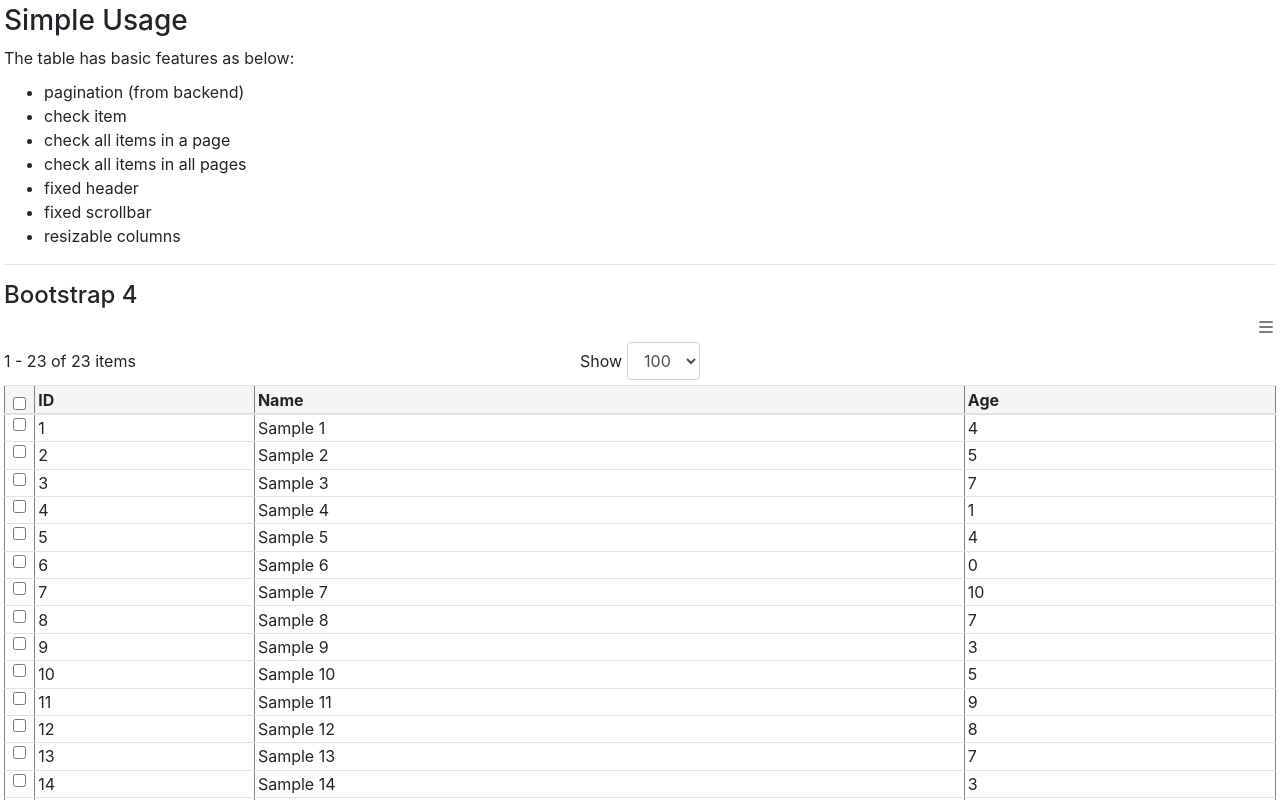
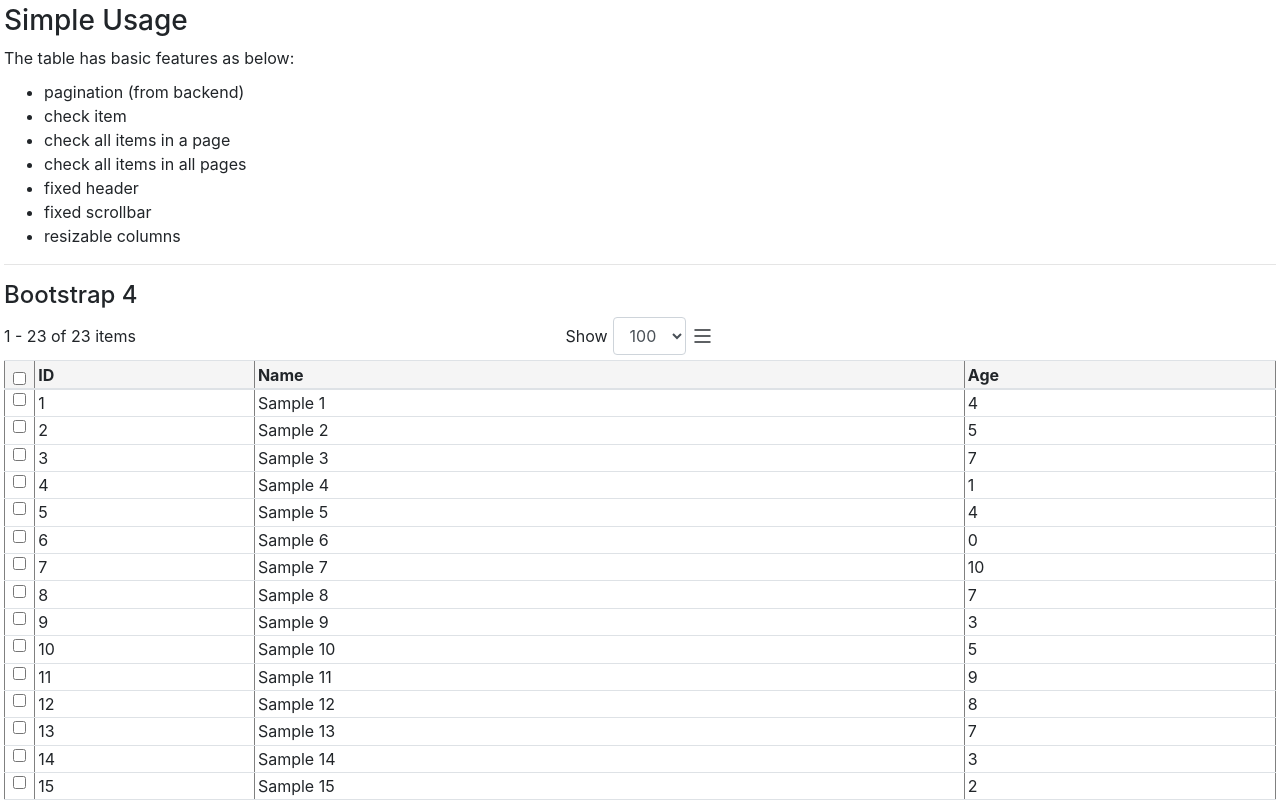
Before and after one commit to huymach91/hm-ngx-simple-table, an Angular app: page / in a window 1280 px wide. Shown: the top 800 px of the page. Built offline with nearby package versions, Linux system fonts and the light colour scheme.

Commit message:
3 files modified

```diff
--- a/src/app/ngx-simple-table/ngx-simple-table.component.html
+++ b/src/app/ngx-simple-table/ngx-simple-table.component.html
@@ -1,9 +1,20 @@
 <div *ngIf="!totalRecord" class="no-items">No Items</div>
 <div *ngIf="totalRecord">
-  <div class="text-right">
+  <pages
+    [currentPage]="currentPage"
+    [pageSize]="pageSize"
+    [totalRecord]="totalRecord"
+    (onChangePaginator)="onChangePaginator($event)"
+  >
+    <ng-container center-right>
       <div class="column-selector" #columnSelectorRef>
-      <span (click)="showColumnSelectorDropdown = !showColumnSelectorDropdown">
-        <i *ngIf="icons.hamburger" class="{{ icons.hamburger }}"></i>
+        <span
+          (click)="showColumnSelectorDropdown = !showColumnSelectorDropdown"
+        >
+          <i
+            *ngIf="icons.hamburger"
+            class="hamburger-icon {{ icons.hamburger }}"
+          ></i>
           <span *ngIf="!icons.hamburger">&#9776;</span>
         </span>
         <div
@@ -28,13 +39,8 @@
           </div>
         </div>
       </div>
-  </div>
-  <pages
-    [currentPage]="currentPage"
-    [pageSize]="pageSize"
-    [totalRecord]="totalRecord"
-    (onChangePaginator)="onChangePaginator($event)"
-  ></pages>
+    </ng-container>
+  </pages>
   <div class="fixed-header-wrapper" #fixedHeaderWrapperRef>
     <div class="fixed-header-inner bg-whitesmoke" #fixedHeaderInnerRef>
       <div class="chb text-center" #fixedColumnHeaderRef>
--- a/src/app/ngx-simple-table/ngx-simple-table.component.scss
+++ b/src/app/ngx-simple-table/ngx-simple-table.component.scss
@@ -78,10 +78,12 @@
 }
 
 .column-selector {
-  font-size: 20px;
   position: relative;
   span {
     cursor: pointer;
+  }
+  .hamburger-icon {
+    font-size: 24px;
   }
   .column-selector-dropdown-menu {
     position: absolute;
@@ -100,7 +102,7 @@
     height: 100%;
     display: flex;
     justify-content: space-between;
-    font-size: 0.8em;
+    font-size: 1em;
     align-items: center;
   }
   .column-selector-dropdown-item:hover {
--- a/src/app/ngx-simple-table/pages.component.html
+++ b/src/app/ngx-simple-table/pages.component.html
@@ -20,6 +20,7 @@
         {{ pageSize }}
       </option>
     </select>
+    <ng-content select="[center-right]"></ng-content>
   </div>
   <div>
     <nav class="page-numbers" *ngIf="pages.length > 1">
```
Lines whose indentation alone changed are shown as unchanged.
